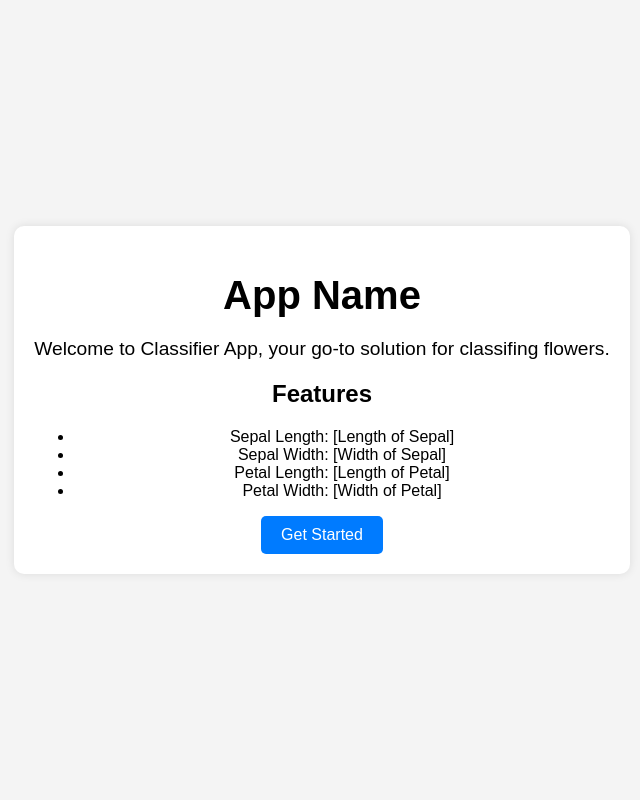
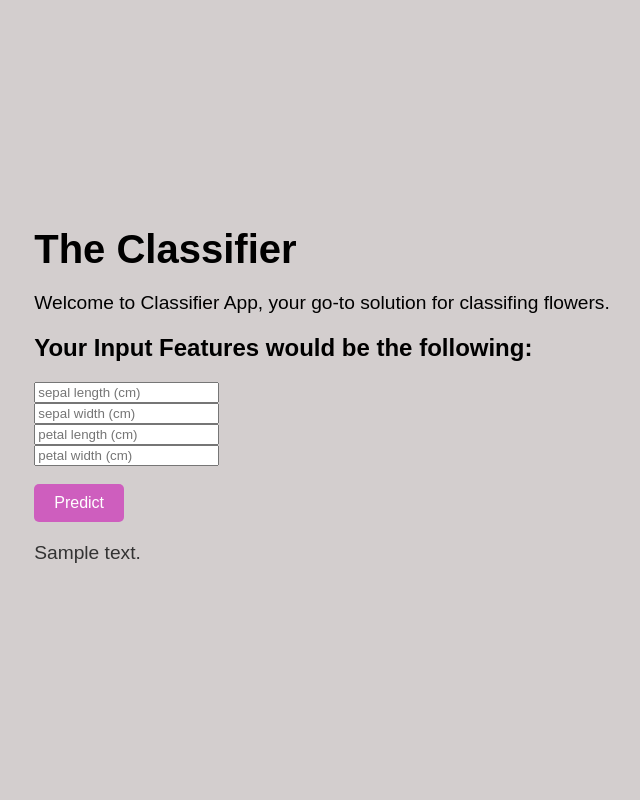
Before and after one commit to SinghMahika/iris_dataset_classification, a Flask app: template templates/home.html in a window 1280 px wide. Shown: the whole page, without its empty margins (318-958 px from the left). Run offline with Flask 3, Linux system fonts and the light colour scheme; the template is opened without the code that fills it: most values are stand-ins (such as "Sample title", 1, 10 or a date in 2020); parts of the project's set-up code (start-up, migrations or seed data) failed here and were passed over.

Commit message:
Updated the app

```diff
--- a/app.py
+++ b/app.py
@@ -11,10 +11,9 @@ scaler = pickle.load(open('scaling.pkl', 'rb'))
 
 @app.route('/')
 def home():
-    return render_template('templates\home.html')
+    return render_template('home.html')
 
 @app.route('/predict_api', methods = ['POST'])
-
 def predict_api():
     data = request.json['data']
     print(data)
@@ -22,7 +21,15 @@ def predict_api():
     new_data = scaler.transform(np.array(list(data.values())).reshape(1,-1))
     output = classifier.predict(new_data)
     print(output[0])
-    return jsonify(output[0])
+    return jsonify(int(output[0]))
+
+@app.route('/predict', methods = ['POST'])
+def predict():
+    data = [float(x) for x in request.form.values()]
+    final_input = scaler.transform(np.array(data).reshape(1,-1))
+    output = classifier.predict(final_input)[0]
+    return render_template('home.html', prediction_text = 'The Predicted Category is {}'.format(output))
+
 
 
 if __name__=="__main__":
--- a/templates/home.html
+++ b/templates/home.html
@@ -3,7 +3,7 @@
 <head>
     <meta charset="UTF-8">
     <meta name="viewport" content="width=device-width, initial-scale=1.0">
-    <title>App Name - Homepage</title>
+    <title>The Classifier - Homepage</title>
     <style>
         body {
             font-family: Arial, sans-serif;
@@ -13,11 +13,11 @@
             justify-content: center;
             align-items: center;
             height: 100vh;
-            background-color: #f4f4f4;
+            background-color: #d3cece;
         }
         .container {
             text-align: center;
-            background-color: white;
+            background-color: rgb(202, 154, 210);
             padding: 20px;
             border-radius: 10px;
             box-shadow: 0 0 10px rgba(0, 0, 0, 0.1);
@@ -35,29 +35,42 @@
             padding: 10px 20px;
             font-size: 1em;
             color: white;
-            background-color: #007BFF;
+            background-color: #ce5ebe;
             border: none;
             border-radius: 5px;
             text-decoration: none;
             cursor: pointer;
         }
         .btn:hover {
-            background-color: #0056b3;
+            background-color: #ba64d0;
+        }
+        .output {
+            margin-top: 20px;
+            font-size: 1.2em;
+            color: #333;
         }
     </style>
 </head>
 <body>
-    <div class="container">
-        <h1>App Name</h1>
+    <div class="login">
+        <h1>The Classifier</h1>
         <p>Welcome to Classifier App, your go-to solution for classifing flowers.</p>
-        <h2>Features</h2>
-        <ul>
-            <li>Sepal Length: [Length of Sepal]</li>
-            <li>Sepal Width: [Width of Sepal]</li>
-            <li>Petal Length: [Length of Petal]</li>
-            <li>Petal Width: [Width of Petal]</li>
-        </ul>
-        <a href="#" class="btn">Get Started</a>
+        <h2>Your Input Features would be the following:</h2>
+        <form action ="{{url_for('predict')}}", method = 'POST'>
+        <input type = text name = 'sepal length (cm)' placeholder ='sepal length (cm)' required = "required"/><br>
+        <input type = text name = 'sepal width (cm)' placeholder ='sepal width (cm)' required = "required"/><br>
+        <input type = text name = 'petal length (cm)' placeholder ='petal length (cm)' required = "required"/><br>
+        <input type = text name = 'petal width (cm)' placeholder ='petal width (cm)' required = "required"/><br>
+        <br>
+        <button type = "submit" class = 'btn btn-primary btn-block btn-large'>Predict</button>
+    </form>
+    <div class="output">
+        {{ prediction_text }}
     </div>
+    <br>
+    <br>
+
+    </div>
+
 </body>
 </html>
```
Also changed, not shown: 1 other file.
